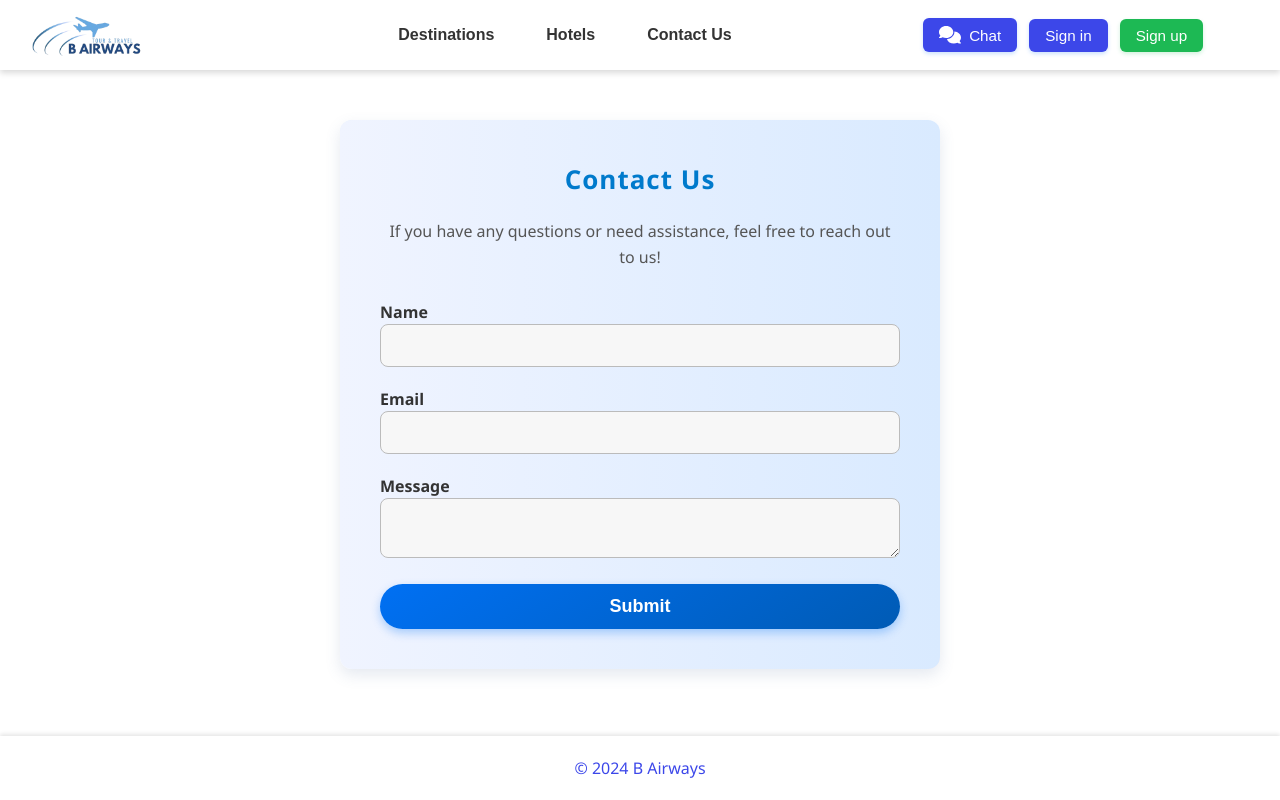
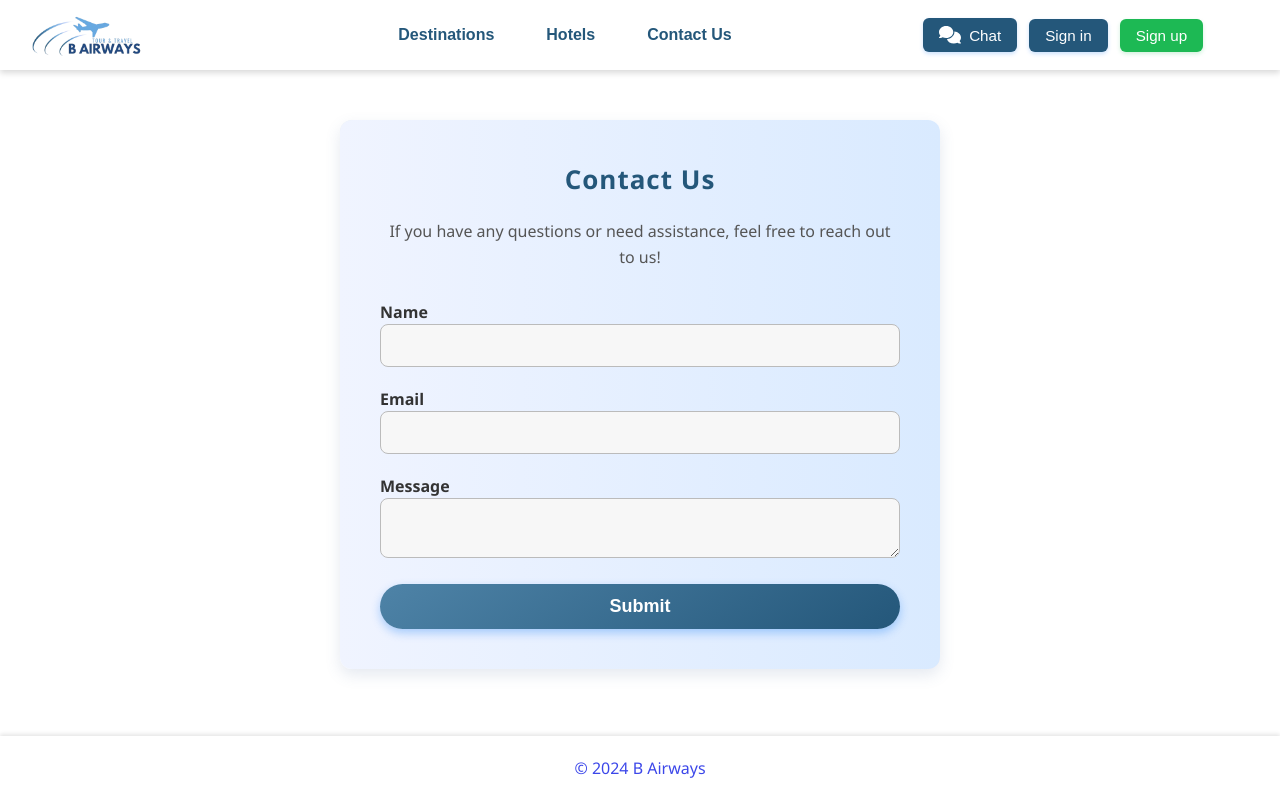
Before and after one commit to Sithum-Bimsara/B-Airways, a Next.js app: page /Contactus in a window 1280 px wide. Built offline with nearby package versions, Linux system fonts and the light colour scheme; no server answers.

Commit message:
small changes

```diff
--- a/app/Contactus/Contactus.css
+++ b/app/Contactus/Contactus.css
@@ -23,7 +23,7 @@
 .contact-us::before {
   width: 150px;
   height: 150px;
-  background-color: #0070f3;
+  background-color: #24577a;
   top: -40px;
   left: -40px;
 }
@@ -40,7 +40,7 @@
 .contact-us h2 {
   font-size: 26px;
   margin-bottom: 20px;
-  color: #007acc;
+  color: #24577a;
   text-align: center;
   letter-spacing: 1px; /* Letter spacing for style */
 }
@@ -81,7 +81,7 @@
 
 .form-group input:focus,
 .form-group textarea:focus {
-  border-color: #0070f3;
+  border-color: #24577a;
   box-shadow: 0 4px 8px rgba(0, 112, 243, 0.15); /* Shadow on focus */
   outline: none;
 }
@@ -89,7 +89,7 @@
 /* Button Styling */
 .submit-button {
   padding: 12px;
-  background: linear-gradient(145deg, #0070f3, #005bb5);
+  background: linear-gradient(145deg, #4e83a7, #24577a);
   color: #fff;
   border: none;
   border-radius: 25px; /* Rounded button */
--- a/app/components/HeroSection.css
+++ b/app/components/HeroSection.css
@@ -130,7 +130,7 @@
   }
 
   .search-button:hover {
-    background-color:#2f5066;
+    background-color:#4e83a7;
   }
 
   /* Add these styles for the alert */
--- a/app/components/Navbar.css
+++ b/app/components/Navbar.css
@@ -61,13 +61,13 @@
 }
 
 .signin-btn {
-  background-color: #3c47e9;
+  background-color: #24577a;
   color: #fff;
   box-shadow: 0 2px 4px rgba(0, 112, 243, 0.2);
 }
 
 .signin-btn:hover {
-  background-color: #0061d5;
+  background-color: #4e83a7;
   transform: translateY(-1px);
   box-shadow: 0 4px 6px rgba(0, 112, 243, 0.3);
 }
@@ -120,7 +120,7 @@
 }
 
 .profile-link:hover {
-  color: #0070f3;
+  color: #4e83a7;
 }
 
 .profile-link span {
@@ -144,7 +144,7 @@
 
 .admin-link {
   text-decoration: none;
-  color: #333;
+  color: #24577a;
   font-size: 1rem;
   font-weight: 600;
   padding: 8px 16px;
@@ -155,7 +155,7 @@
 }
 
 .admin-link:hover {
-  color: #0070f3;
+  color: #4e83a7;
   background-color: rgba(0, 112, 243, 0.1);
 }
 
@@ -167,7 +167,7 @@
 
 .menu a, .nav-link {
   text-decoration: none;
-  color: #333;
+  color: #24577a;
   font-size: 1rem;
   font-weight: 600;
   padding: 8px 16px;
@@ -181,7 +181,7 @@
 }
 
 .menu a:hover, .nav-link:hover {
-  color: #0070f3;
+  color: #4e83a7;
   background-color: rgba(0, 112, 243, 0.1);
 }
 
@@ -192,7 +192,7 @@
   cursor: pointer;
   font-size: 0.95rem;
   font-weight: 500;
-  background-color: #3c47e9;
+  background-color: #24577a;
   color: #fff;
   display: flex;
   align-items: center;
@@ -202,7 +202,7 @@
 }
 
 .chatbot-toggle-btn:hover {
-  background-color: #0061d5;
+  background-color: #4e83a7;
   transform: translateY(-1px);
   box-shadow: 0 4px 6px rgba(0, 112, 243, 0.3);
 }
--- a/app/searchResults/SearchResults.css
+++ b/app/searchResults/SearchResults.css
@@ -172,7 +172,7 @@
 }
 
 .select-button {
-  background-color: #0070f3;
+  background-color: #24577a;
   color: white;
   border: none;
   padding: 12px 24px;
@@ -184,7 +184,7 @@
 }
 
 .select-button:hover:not(:disabled) {
-  background-color: #005bb5;
+  background-color: #4e83a7;
   transform: translateY(-2px);
 }
 
```
